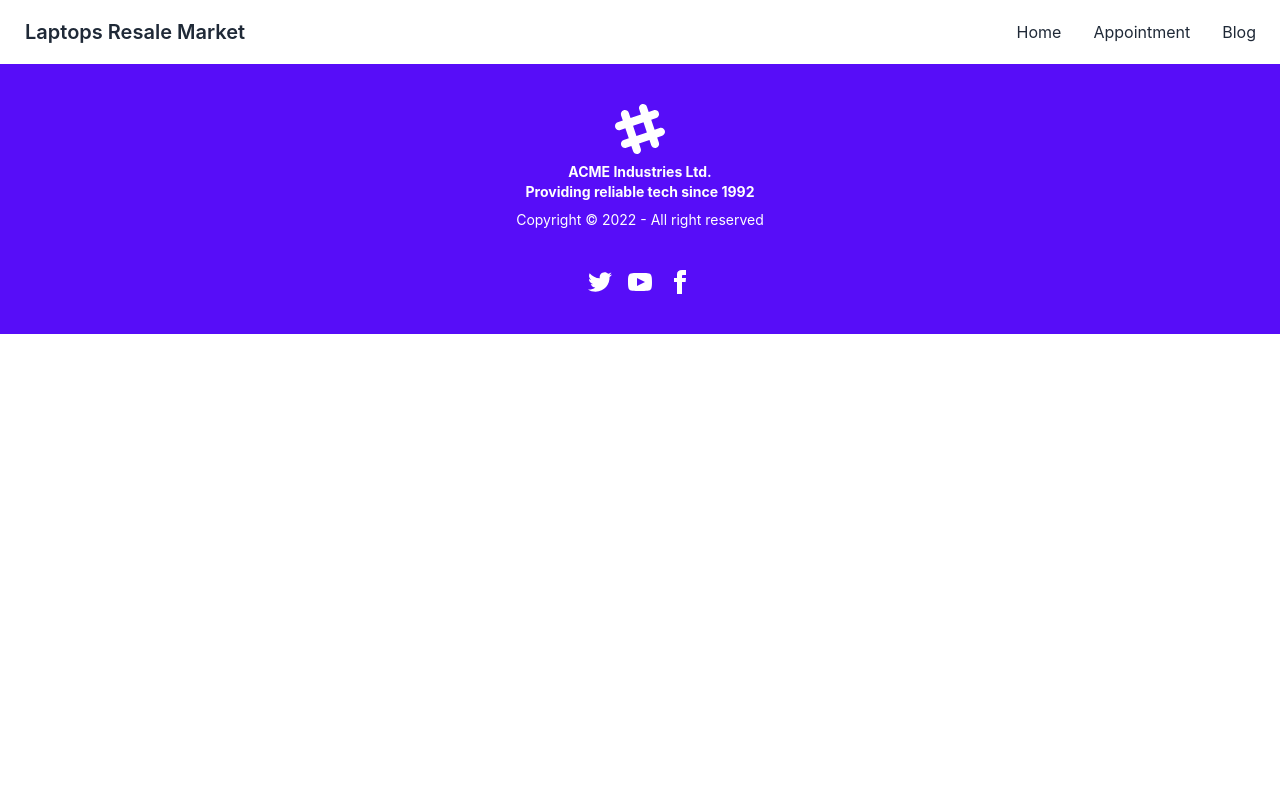
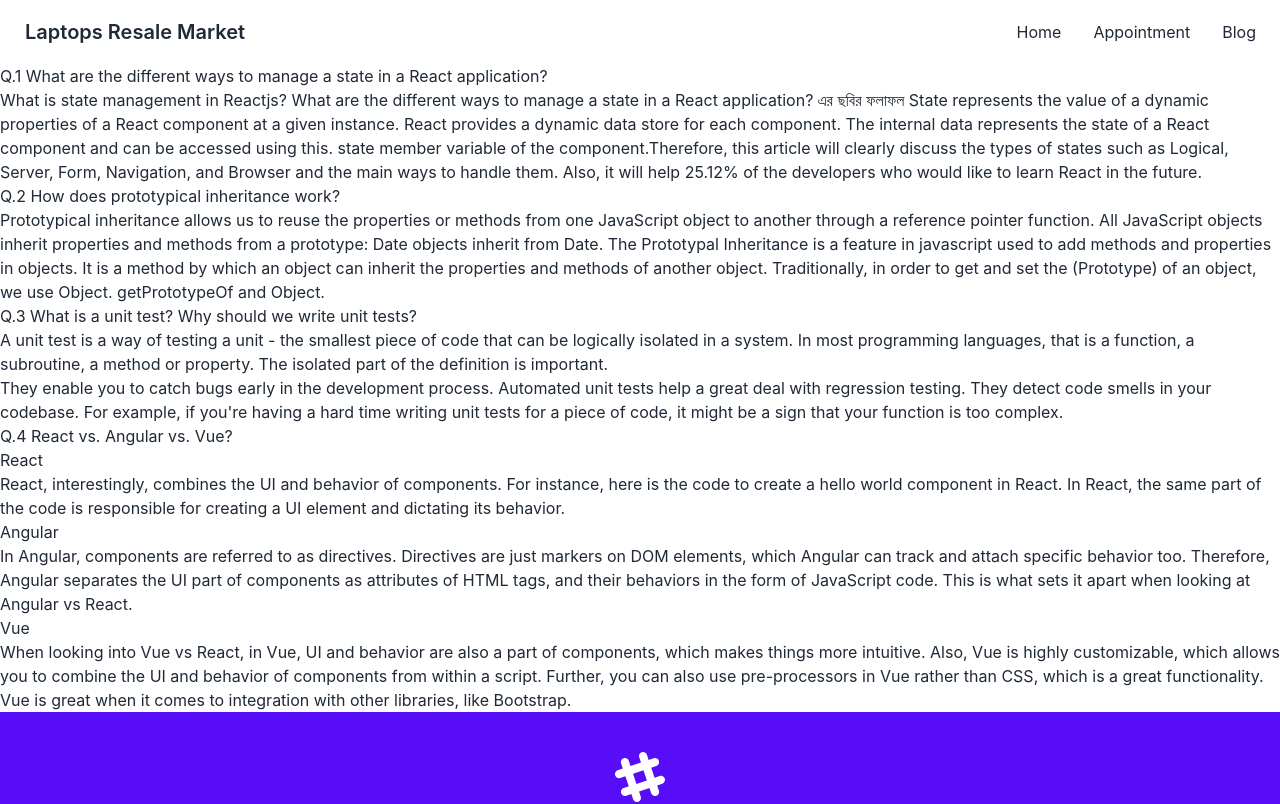
Before and after one commit to Sazzad25/laptope-resale-market-client, a React (Create React App) app: page /blog in a window 1280 px wide. Shown: the top 804 px of the page. Built offline with nearby package versions, Linux system fonts and the light colour scheme.

Commit message:
added blog

```diff
--- a/src/pages/Blog/Blog.js
+++ b/src/pages/Blog/Blog.js
@@ -1,11 +1,86 @@
-import React from 'react';
+import React from "react";
 
 const Blog = () => {
-    return (
-        <div>
+  return (
+    <div>
+      <div>
+        <h2>
+          Q.1 What are the different ways to manage a state in a React
+          application?
+        </h2>
+        <p>
+          What is state management in Reactjs? What are the different ways to
+          manage a state in a React application? এর ছবির ফলাফল State represents
+          the value of a dynamic properties of a React component at a given
+          instance. React provides a dynamic data store for each component. The
+          internal data represents the state of a React component and can be
+          accessed using this. state member variable of the component.Therefore,
+          this article will clearly discuss the types of states such as Logical,
+          Server, Form, Navigation, and Browser and the main ways to handle
+          them. Also, it will help 25.12% of the developers who would like to
+          learn React in the future.
+        </p>
+      </div>
+      <div>
+        <h2>Q.2 How does prototypical inheritance work?</h2>
+        <p>
+          Prototypical inheritance allows us to reuse the properties or methods
+          from one JavaScript object to another through a reference pointer
+          function. All JavaScript objects inherit properties and methods from a
+          prototype: Date objects inherit from Date. The Prototypal Inheritance
+          is a feature in javascript used to add methods and properties in
+          objects. It is a method by which an object can inherit the properties
+          and methods of another object. Traditionally, in order to get and set
+          the (Prototype) of an object, we use Object. getPrototypeOf and
+          Object.
+        </p>
+      </div>
+      <div>
+        <h2>Q.3 What is a unit test? Why should we write unit tests?</h2>
+        <p>
+          A unit test is a way of testing a unit - the smallest piece of code
+          that can be logically isolated in a system. In most programming
+          languages, that is a function, a subroutine, a method or property. The
+          isolated part of the definition is important.
+        </p>
+        <p>
+          They enable you to catch bugs early in the development process.
+          Automated unit tests help a great deal with regression testing. They
+          detect code smells in your codebase. For example, if you're having a
+          hard time writing unit tests for a piece of code, it might be a sign
+          that your function is too complex.
+        </p>
+      </div>
+      <div>
+        <h2>Q.4 React vs. Angular vs. Vue?</h2>
+        <p>
 
-        </div>
-    );
+          <h3> React </h3> React, interestingly, combines the UI and behavior of
+          components. For instance, here is the code to create a hello world
+          component in React. In React, the same part of the code is responsible
+          for creating a UI element and dictating its behavior.
+        </p>
+        <p>
+
+          <h3>Angular </h3>In Angular, components are referred to as directives.
+          Directives are just markers on DOM elements, which Angular can track
+          and attach specific behavior too. Therefore, Angular separates the UI
+          part of components as attributes of HTML tags, and their behaviors in
+          the form of JavaScript code. This is what sets it apart when looking
+          at Angular vs React.
+        </p>
+        <p>
+          <h3> Vue </h3>When looking into Vue vs React, in Vue, UI and behavior are also
+          a part of components, which makes things more intuitive. Also, Vue is
+          highly customizable, which allows you to combine the UI and behavior
+          of components from within a script. Further, you can also use
+          pre-processors in Vue rather than CSS, which is a great functionality.
+          Vue is great when it comes to integration with other libraries, like
+          Bootstrap.
+        </p>
+      </div>
+    </div>
+  );
 };
 
 export default Blog;
```
